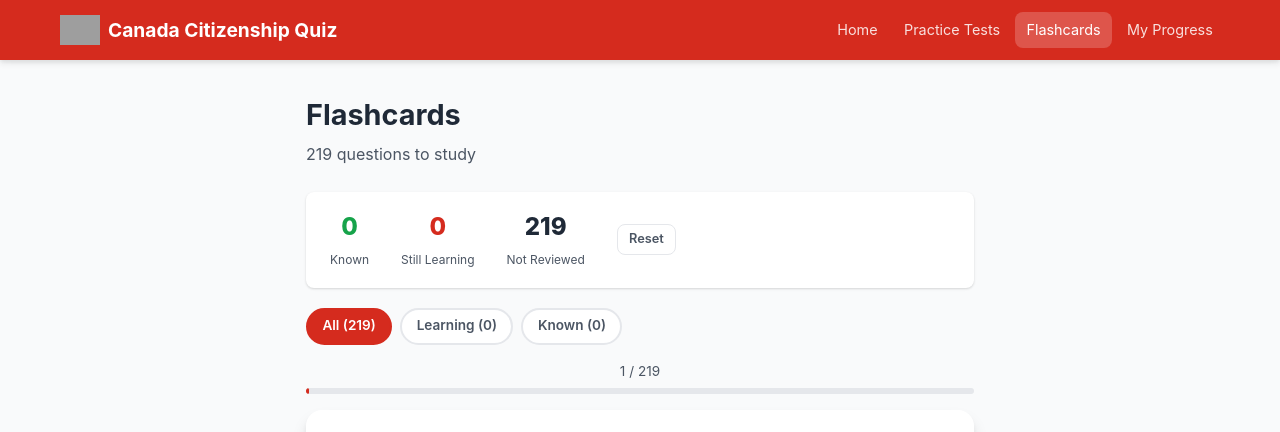
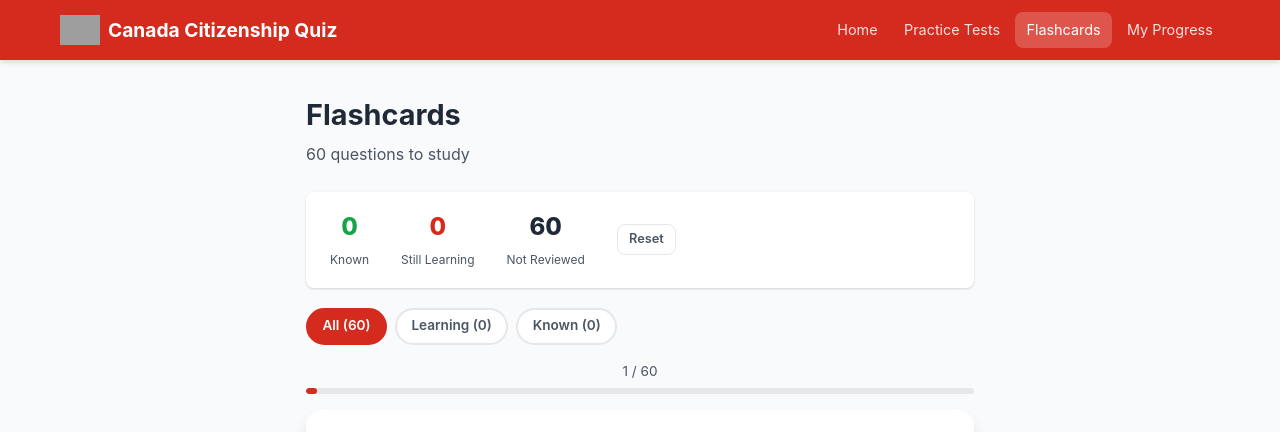
Before and after one commit to paulosales/canadian-citizenship, a React (Vite) app: page /flashcards in a window 1280 px wide. Shown: the top 432 px of the page. Built offline with nearby package versions, Linux system fonts and the light colour scheme; grey boxes are pictures that could not be loaded.

Commit message:
flashcard only shows the enabled test questions

```diff
--- a/src/pages/Flashcards.tsx
+++ b/src/pages/Flashcards.tsx
@@ -1,13 +1,13 @@
 import { useState } from 'react';
 import { useAppSelector, useAppDispatch } from '../store/hooks';
 import { markFlashcard, resetFlashcards } from '../store/quizSlice';
-import { questions } from '../data/testAssignment';
+import { getQuestionsForTest, questions } from '../data/testAssignment';
 
 type FilterMode = 'all' | 'unknown' | 'known';
 
 export default function Flashcards() {
   const dispatch = useAppDispatch();
-  const flashcards = useAppSelector((s) => s.quiz.flashcards);
+  const { flashcards, tests } = useAppSelector((s) => s.quiz);
   const [filter, setFilter] = useState<FilterMode>('all');
   const [currentIdx, setCurrentIdx] = useState(0);
   const [flipped, setFlipped] = useState(false);
@@ -15,11 +15,14 @@ export default function Flashcards() {
 
   const knownIds = new Set(flashcards.filter((f) => f.known).map((f) => f.questionId));
   const unknownIds = new Set(flashcards.filter((f) => !f.known).map((f) => f.questionId));
+  const enabledTests = tests.filter((test) => test.enabled);
+  const enabledQuestionsMap = new Map(enabledTests.flatMap((test) => getQuestionsForTest(test.testId).map((question) => [question.id, question])));
 
-  const filteredQuestions = questions.filter((q) => {
-    if (filter === 'known') return knownIds.has(q.id);
-    if (filter === 'unknown') return unknownIds.has(q.id);
-    return true;
+  const filteredQuestions = questions.filter((question) => {
+    if (filter === 'known') return knownIds.has(question.id);
+    if (filter === 'unknown') return unknownIds.has(question.id);
+
+    return enabledQuestionsMap.has(question.id);
   });
 
   const total = filteredQuestions.length;
@@ -58,7 +61,7 @@ export default function Flashcards() {
     <div className="page flashcards-page">
       <div className="page-header">
         <h1>Flashcards</h1>
-        <p className="page-subtitle">{questions.length} questions to study</p>
+        <p className="page-subtitle">{total} questions to study</p>
       </div>
 
       {/* Stats */}
@@ -72,7 +75,7 @@ export default function Flashcards() {
           <span className="fc-stat-label">Still Learning</span>
         </div>
         <div className="fc-stat">
-          <span className="fc-stat-num">{questions.length - reviewedCount}</span>
+          <span className="fc-stat-num">{total - reviewedCount}</span>
           <span className="fc-stat-label">Not Reviewed</span>
         </div>
         <button className="btn btn-outline-small" onClick={() => setShowConfirmReset(true)}>
@@ -111,7 +114,7 @@ export default function Flashcards() {
             }}
           >
             {f === 'all'
-              ? `All (${questions.length})`
+              ? `All (${total})`
               : f === 'known'
                 ? `Known (${knownCount})`
                 : `Learning (${reviewedCount - knownCount})`}
```
